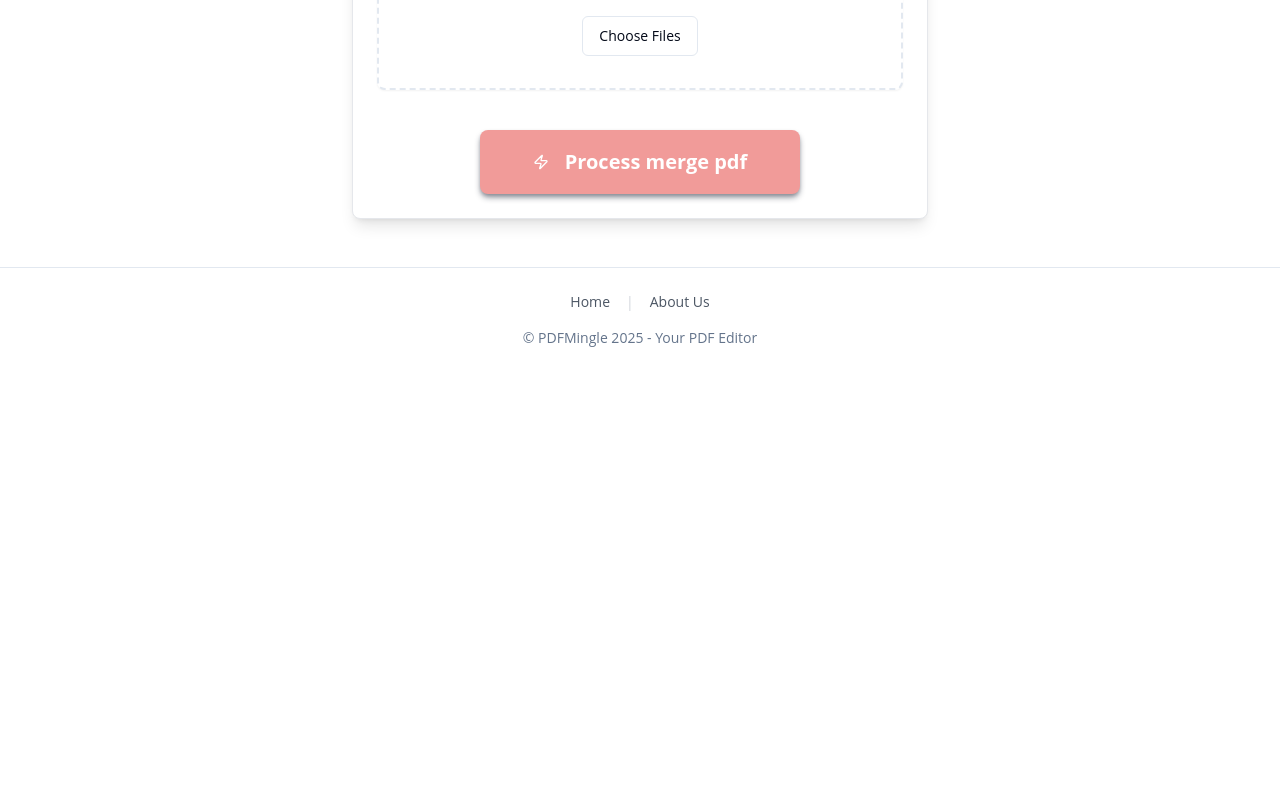
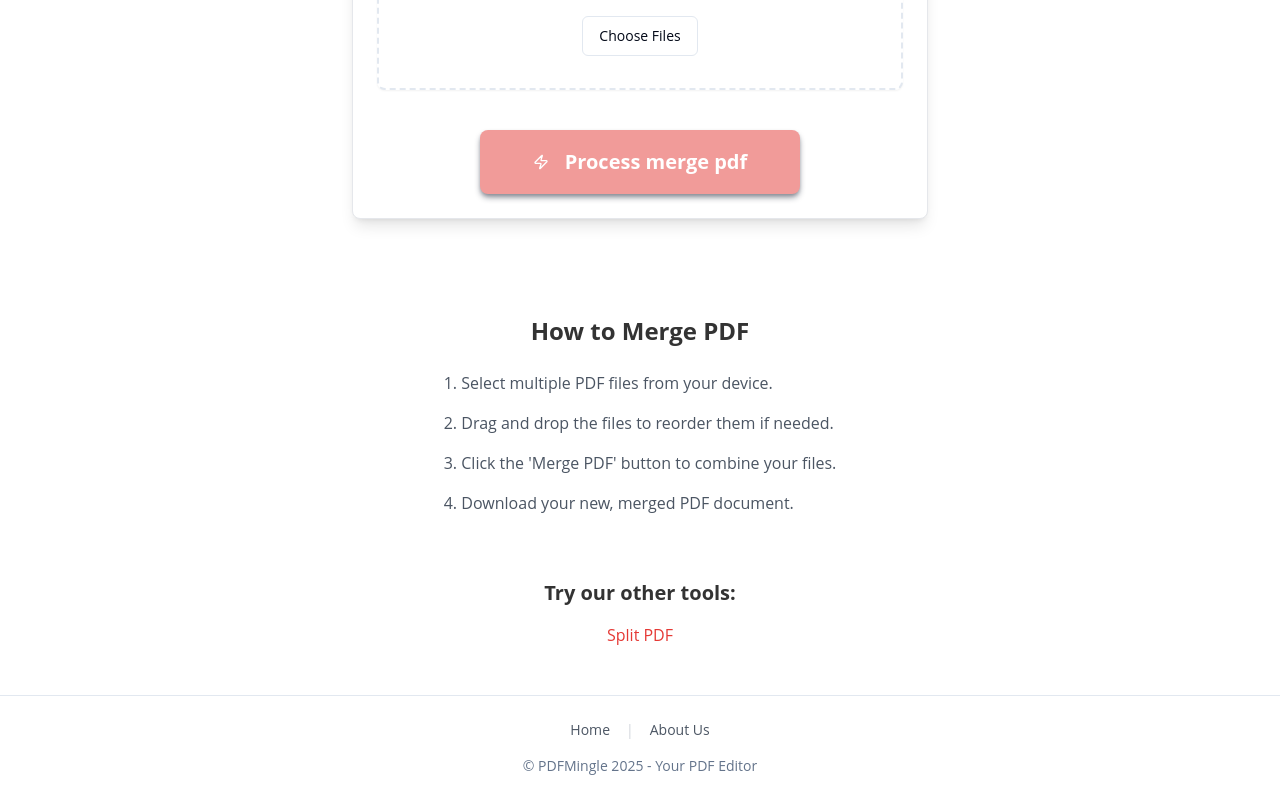
Before and after one commit to widhia-solanki/Pdfmingle, a Next.js app: page /merge-pdf in a window 1280 px wide. Shown: the part 460-1260 px from the top of the page. Before the commit the page ends 832 px from the top, so only its background shows below. Built offline with nearby package versions, Linux system fonts and the light colour scheme.

Commit message:
Update [toolId].tsx

```diff
--- a/src/pages/[toolId].tsx
+++ b/src/pages/[toolId].tsx
@@ -17,8 +17,6 @@ const BROWSER_ONLY_TOOLS = ["merge-pdf", "split-pdf"];
 const ToolPage: NextPage<ToolPageProps> = ({ tool }) => {
   const { toast } = useToast();
 
-  // --- START OF THE FIX ---
-  // All the state management for the tool is now correctly placed here
   const [files, setFiles] = useState<File[]>([]);
   const [status, setStatus] = useState<"idle" | "processing" | "success" | "error">("idle");
   const [downloadUrl, setDownloadUrl] = useState<string | null>(null);
@@ -85,24 +83,44 @@ const ToolPage: NextPage<ToolPageProps> = ({ tool }) => {
       toast({ title: "Processing failed", description: message, variant: "destructive" });
     }
   };
-  // --- END OF THE FIX ---
 
   const schema = {
-    // ... schema content is unchanged
+    "@context": "https://schema.org",
+    "@type": "HowTo",
+    "name": tool.metaTitle,
+    "description": tool.metaDescription,
+    "step": tool.steps.map((step, index) => ({
+      "@type": "HowToStep",
+      "name": `Step ${index + 1}`,
+      "text": step,
+      "position": index + 1,
+    })),
   };
 
   return (
     <>
+      {/* --- START OF THE FIX --- */}
+      {/* The content inside the Head component has been restored. */}
       <Head>
-        {/* ... Head content is unchanged ... */}
+        <title>{tool.metaTitle}</title>
+        <meta name="description" content={tool.metaDescription} />
+        <meta name="keywords" content={tool.metaKeywords} />
+        <meta property="og:title" content={tool.metaTitle} />
+        <meta property="og:description" content={tool.metaDescription} />
+        <meta property="og:type" content="website" />
+        <meta property="og:url" content={`https://www.pdfmingle.org/${tool.value}`} />
+        <script
+          type="application/ld+json"
+          dangerouslySetInnerHTML={{ __html: JSON.stringify(schema) }}
+        />
       </Head>
+      {/* --- END OF THE FIX --- */}
 
       <div className="flex flex-col items-center text-center">
         <h1 className="text-3xl md:text-5xl font-bold text-ilovepdf-text">{tool.h1}</h1>
         <p className="mt-4 max-w-xl text-base md:text-xl text-muted-foreground">{tool.description}</p>
 
         <div className="mt-8 md:mt-12 w-full">
-          {/* Now we decide which component to show and pass the correct props */}
           {status === 'success' ? (
             <ResultsPage
               downloadUrl={downloadUrl}
@@ -122,7 +140,23 @@ const ToolPage: NextPage<ToolPageProps> = ({ tool }) => {
           )}
         </div>
 
-        {/* ... rest of the page content is unchanged ... */}
+        <section className="text-left max-w-3xl mx-auto mt-16 md:mt-24">
+          <h2 className="text-2xl font-bold text-center mb-6">How to {tool.label}</h2>
+          <ol className="list-decimal list-inside space-y-4 text-gray-600">
+            {tool.steps.map((step, index) => <li key={index}>{step}</li>)}
+          </ol>
+        </section>
+
+        <section className="mt-16 text-center w-full">
+            <h3 className="text-xl font-bold mb-4">Try our other tools:</h3>
+            <div className="flex flex-wrap justify-center gap-x-4 gap-y-2">
+                {tools.filter(t => t.value !== tool.value).slice(0, 4).map(otherTool => (
+                    <Link key={otherTool.value} href={`/${otherTool.value}`} className="text-ilovepdf-red hover:underline font-medium">
+                        {otherTool.label}
+                    </Link>
+                ))}
+            </div>
+        </section>
       </div>
     </>
   );
```
